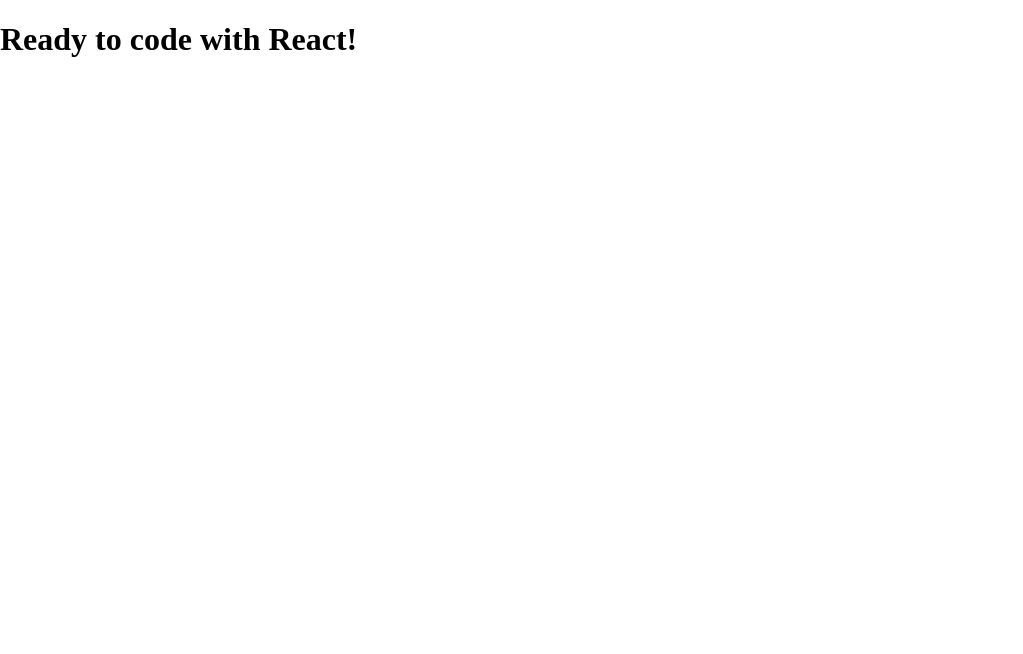
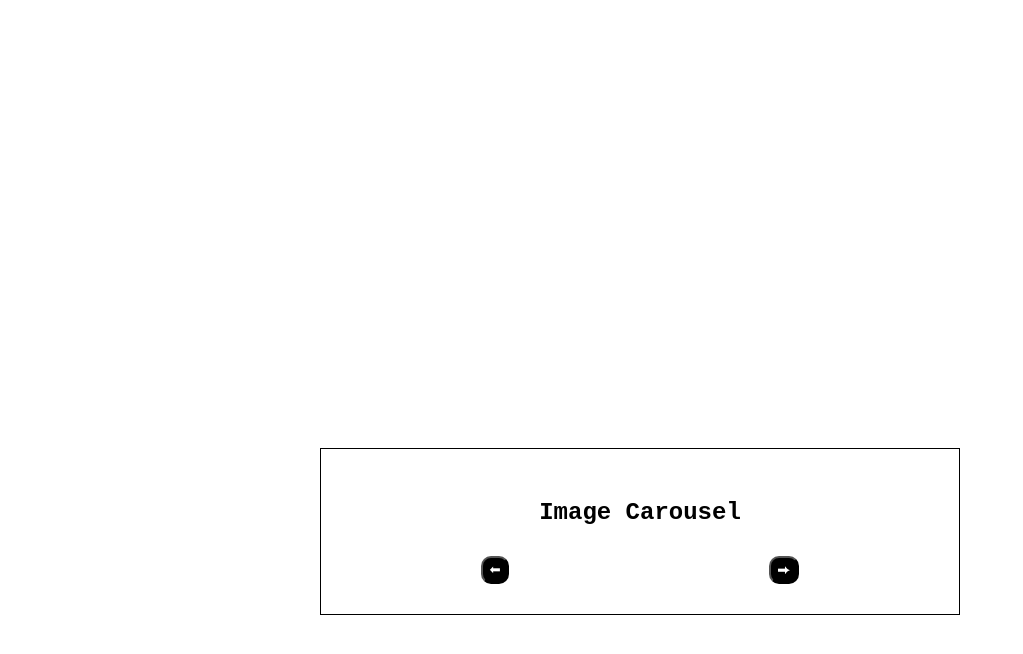
Before and after one commit to selimyay00/image-carousel, a React (Vite) app: page / in a window 1280 px wide. Shown: the top 654 px of the page, without its empty margins (0-1023 px from the left). Built offline with nearby package versions, Linux system fonts and the light colour scheme.

Commit message:
built the structure of image carousel

```diff
--- a/src/App.jsx
+++ b/src/App.jsx
@@ -1,6 +1,26 @@
+import { useState } from "react"
+
+const images = [
+  "https://images.pexels.com/photos/3836292/pexels-photo-3836292.jpeg?auto=compress&cs=tinysrgb&dpr=2&w=500",
+  "https://images.pexels.com/photos/2792157/pexels-photo-2792157.jpeg?auto=compress&cs=tinysrgb&dpr=2&w=500",
+  "https://images.pexels.com/photos/1166209/pexels-photo-1166209.jpeg?auto=compress&cs=tinysrgb&dpr=2&w=500",
+  "https://images.pexels.com/photos/1661179/pexels-photo-1661179.jpeg?auto=compress&cs=tinysrgb&dpr=2&w=500",
+  "https://images.pexels.com/photos/45201/kitty-cat-kitten-pet-45201.jpeg?auto=compress&cs=tinysrgb&dpr=2&w=500"
+]
+
 function App() {
+  const [currentImage, setCurrentImage] = useState(0)
+
   return (
-    <h1>Ready to code with React!</h1>
+    <div>
+      <div className="slide-container">
+        <h2>Image Carousel</h2>
+        <div className="arrow-buttons">
+            <button className="left-arrow">⬅</button>
+            <button className="right-arrow">⮕</button>
+        </div>
+      </div>
+    </div>
   )
 }
 
--- a/src/index.css
+++ b/src/index.css
@@ -4,4 +4,30 @@
 
 body {
   margin: 0;
+  font-family:'Courier New', Courier, monospace;
 }
+
+.slide-container {
+  padding: 30px;
+  border: 1px solid black;
+  width: 50%;
+  margin: 35% auto;
+  text-align: center;
+}
+
+.arrow-buttons {
+  display: flex;
+  justify-content: space-around;
+  margin-top: 30px;
+}
+
+.left-arrow, .right-arrow {
+  border-radius: 10px;
+  background-color: black;
+  color: white;
+  height: 28px;
+}
+
+button:hover {
+  background-color: darkolivegreen;
+}
```
